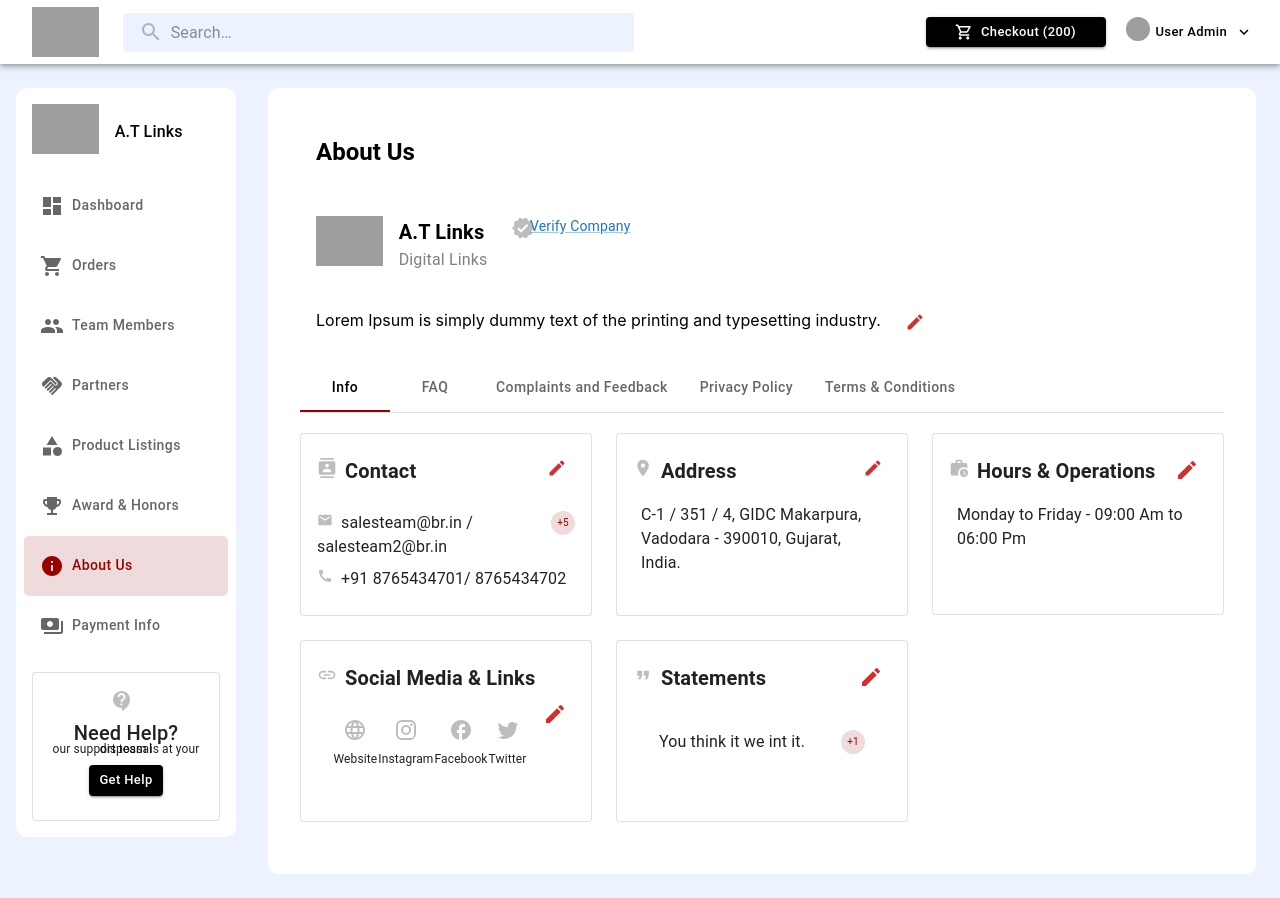
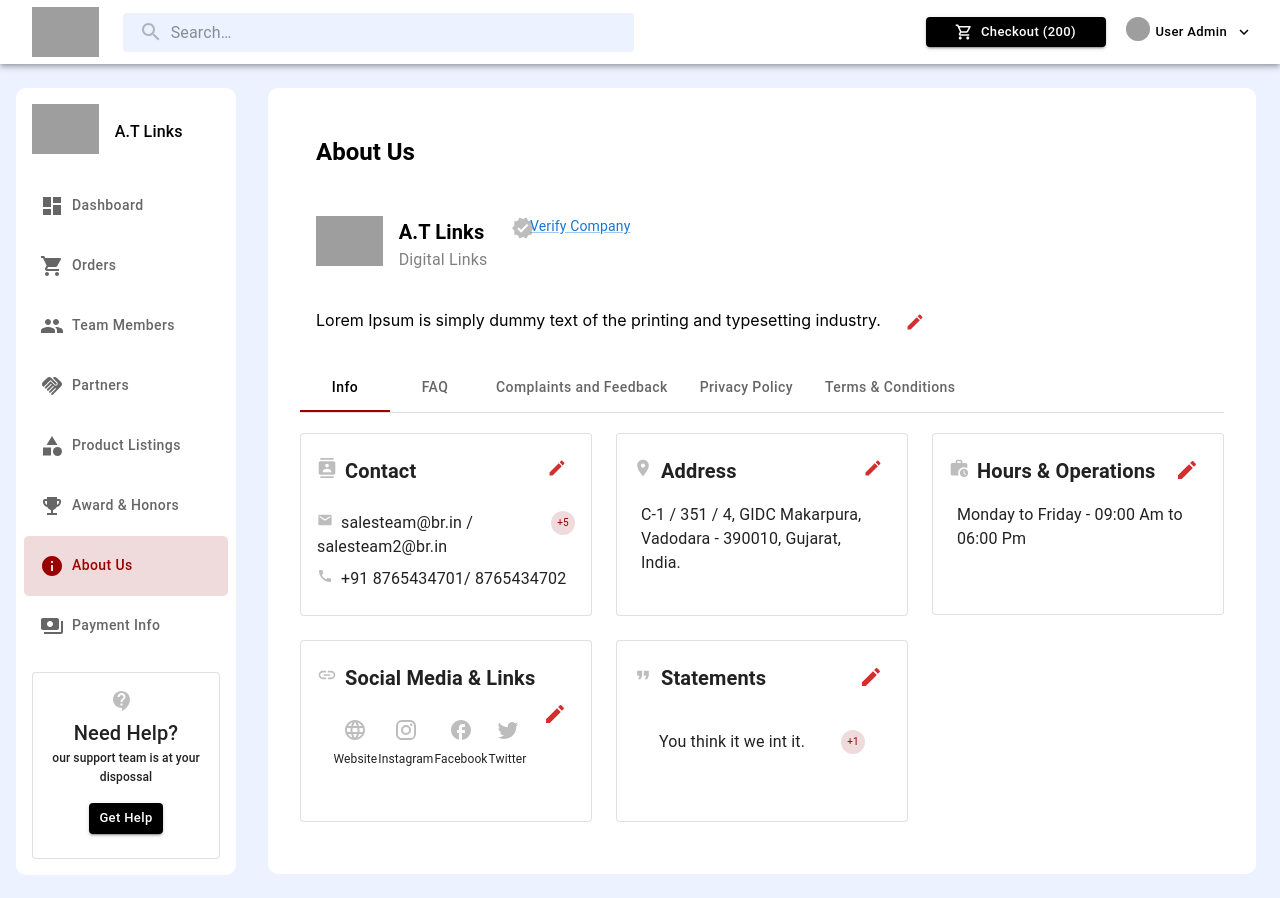
Before and after one commit to AngelinSneha/frontend-development, a React (Create React App) app: page / in a window 1280 px wide. Built offline with nearby package versions, Linux system fonts and the light colour scheme; grey boxes are pictures that could not be loaded.

Commit message:
adding styling

```diff
--- a/src/Body/Components/ContactTab.js
+++ b/src/Body/Components/ContactTab.js
@@ -69,6 +69,7 @@ export default function ContactTab({
                         sx={{ paddingRight: 1, marginTop: 1 }}
                       />
                       {details.team}
+                      {console.log("viewContacts", viewContacts)}
                       {!viewContacts && (
                         <>
                           <IconButton
--- a/src/Body/SideNavBar/SideNav.js
+++ b/src/Body/SideNavBar/SideNav.js
@@ -116,7 +116,11 @@ export default function SideNav({ value = 0, handleChange = () => {} }) {
               <Typography variant="h6" component="div">
                 Need Help?
               </Typography>
-              <Typography sx={{ fontSize: "12px", lineHeight: 0 }}>
+              <Typography
+                variant="h6"
+                component="div"
+                sx={{ fontSize: "12px" }}
+              >
                 our support team is at your dispossal
               </Typography>
             </Box>
```
